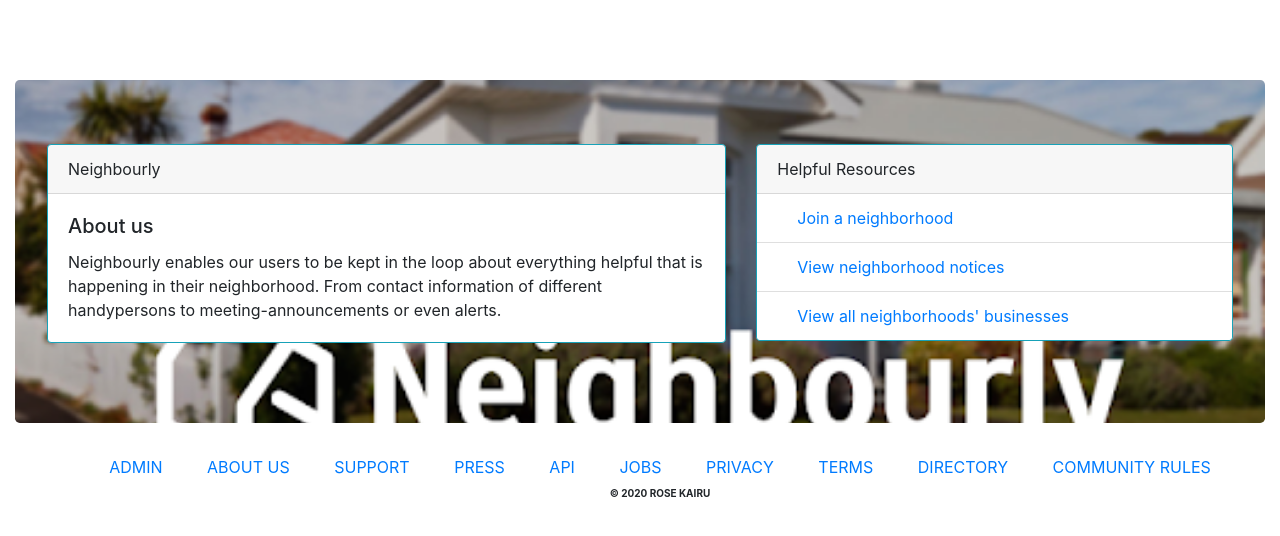
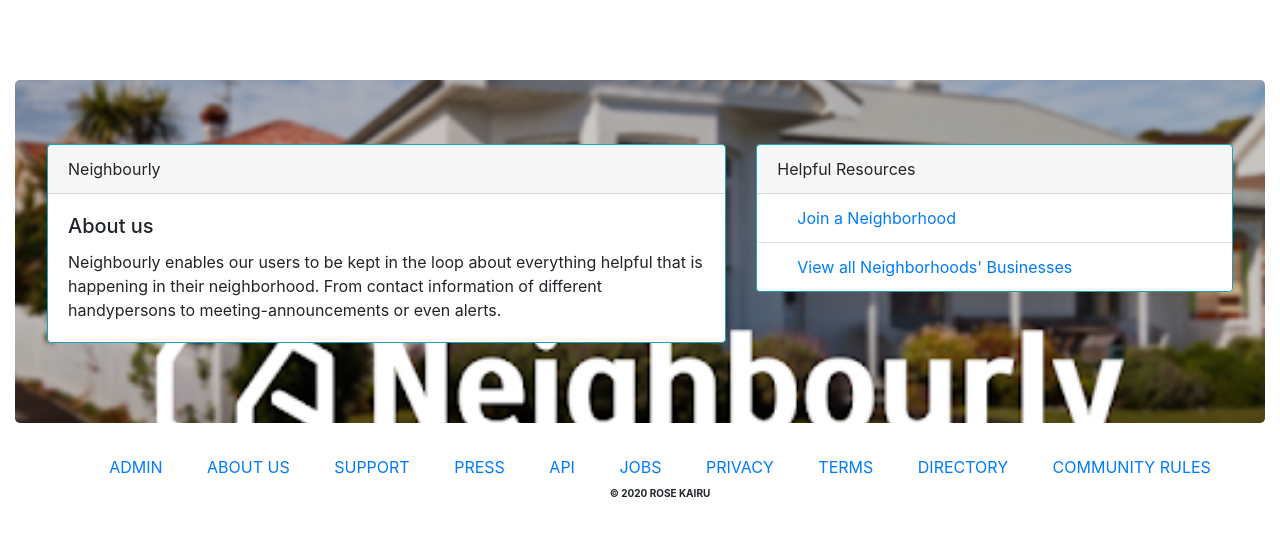
Before and after one commit to rosekairu/Neighbourly, a Django app: page / in a window 1280 px wide. Shown: the part 106-642 px from the top of the page. Run offline with Django 3.2, Linux system fonts and the light colour scheme; a user stored in the database is signed in; tables that the repository leaves empty hold one stand-in row (values such as "Sample post"); some libraries are stand-ins or nearby versions.

Commit message:
modified templates

```diff
--- a/Posts/templates/index.html
+++ b/Posts/templates/index.html
@@ -25,13 +25,13 @@
                 <div class="card border-info slightOpaicty">
                     <div class="card-header"> Helpful Resources </div>
                     <ul class="list-group text-info list-group-flush">
-                        <li class="list-group-item"><a href="/neighborhoods"> Join a neighborhood</a></li>
+                        <li class="list-group-item"><a href="/join_neighborhood"> Join a Neighborhood</a></li>
 
-                        {% if request.user.profile.neighborhood %}
-                        <li class="list-group-item"><a href="{% url 'Posts:view_notices' request.user.profile.neighborhood.id %}">View neighborhood notices</a></li>
+                        {% if request.user.Profile.neighborhood %}
+                        <li class="list-group-item"><a href="{% url 'Posts:view_notices' request.user.profile.neighborhood.id %}">View Neighborhood Notices</a></li>
                         {% endif %}
 
-                        <li class="list-group-item"><a href="/businesses">View all neighborhoods' businesses</a></li>
+                        <li class="list-group-item"><a href="/businesses">View all Neighborhoods' Businesses</a></li>
                     </ul>
                 </div>
             </div>
--- a/Posts/templates/posts/health_centers.html
+++ b/Posts/templates/posts/health_centers.html
@@ -27,12 +27,10 @@
 
             {% endif %}
 
+        </div>
 
-        </div>
-        <!-- end of row -->
     </div>
-    <!-- jumbotron ends here -->
+
 </div>
-<!-- container ends here -->
 
 {% endblock %}
--- a/Posts/templates/posts/police_stations.html
+++ b/Posts/templates/posts/police_stations.html
@@ -28,10 +28,9 @@
             {% endif %}
 
         </div>
-        <!-- end of row -->
+
     </div>
-    <!-- jumbotron ends here -->
+
 </div>
-<!-- container ends here -->
 
 {% endblock %}
--- a/Posts/templates/posts/profile.html
+++ b/Posts/templates/posts/profile.html
@@ -56,12 +56,9 @@
             </div>
         </div>
         {% endif %}
-        <!-- end of user posts div -->
-
 
     </div>
-    <!-- end of outer row-->
+
 </div>
-<!-- end of outer container-->
 
 {% endblock %}
--- a/Posts/templates/posts/search_results.html
+++ b/Posts/templates/posts/search_results.html
@@ -29,7 +29,5 @@
     </div>
 
 </div>
-<!--end of container div-->
-
 
 {% endblock %}
--- a/Posts/templates/posts/share_notice.html
+++ b/Posts/templates/posts/share_notice.html
@@ -1,5 +1,4 @@
  {% extends 'posts/base.html' %} {% load bootstrap4 %} {% load static %} {% block content %} {{block.super}}
-
 
 
 <div class="container-fluid topBuffer">
@@ -24,7 +23,6 @@
             </div>
         </div>
 
-
     </div>
 
 </div>
```
Also changed, not shown: Posts/templates/posts/businesses.html (+2 -5 lines), Posts/templates/posts/notices.html (+3 -5 lines), Posts/templates/posts/update_profile.html (+6 -7 lines).
